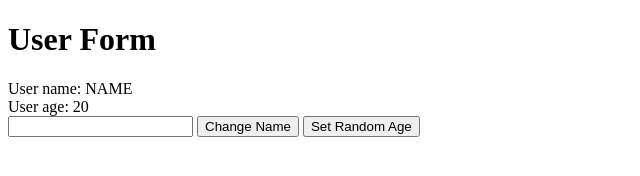
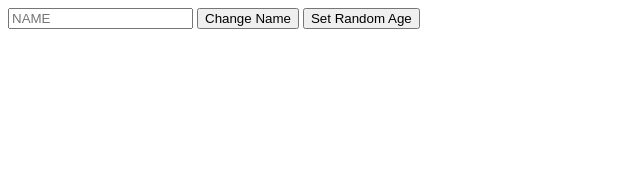
Before and after one commit to micScofield/Web-Framework, a website with bundled scripts: page index.html in a window 1280 px wide. Shown: the whole page, without its empty margins (0-640 px from the left). Built offline with nearby package versions, Linux system fonts and the light colour scheme.

Commit message:
Nesting User Detail

```diff
--- a/src/index.ts
+++ b/src/index.ts
@@ -1,4 +1,3 @@
-// import { UserForm } from './views/UserForm';
 import { UserForm } from "./views/UserForm";
 import { User } from "./models/User";
 
--- a/src/views/UserForm.ts
+++ b/src/views/UserForm.ts
@@ -26,10 +26,7 @@ export class UserForm extends Form<User, UserProps> {
   template(): string {
     return `
       <div>
-        <h1>User Form</h1>
-        <div>User name: ${this.model.get('name')}</div>
-        <div>User age: ${this.model.get('age')}</div>
-        <input />
+        <input placeholder="${this.model.get('name')}" />
         <button class="set-name">Change Name</button>
         <button class="set-age">Set Random Age</button>
       </div>
--- a/src/views/View.ts
+++ b/src/views/View.ts
@@ -2,7 +2,7 @@ import { Model } from "../models/Model";
 
 type Callback = () => void;
 
-// A workaround if we don't want to use Model from "../models/Model". But it is not ideal.
+// IMPORTANT - A workaround if we don't want to use Model from "../models/Model". But it is not ideal. Model however is also a Generic class which expects an interface eg: UserProps. So when creating a child class out of this, we can specify User and UserProps as two generic types.
 interface ModelForView {
     on(eventName: string, callback: Callback): void;
 }
```
Also changed, not shown: dist/index.html, 2 other files.
